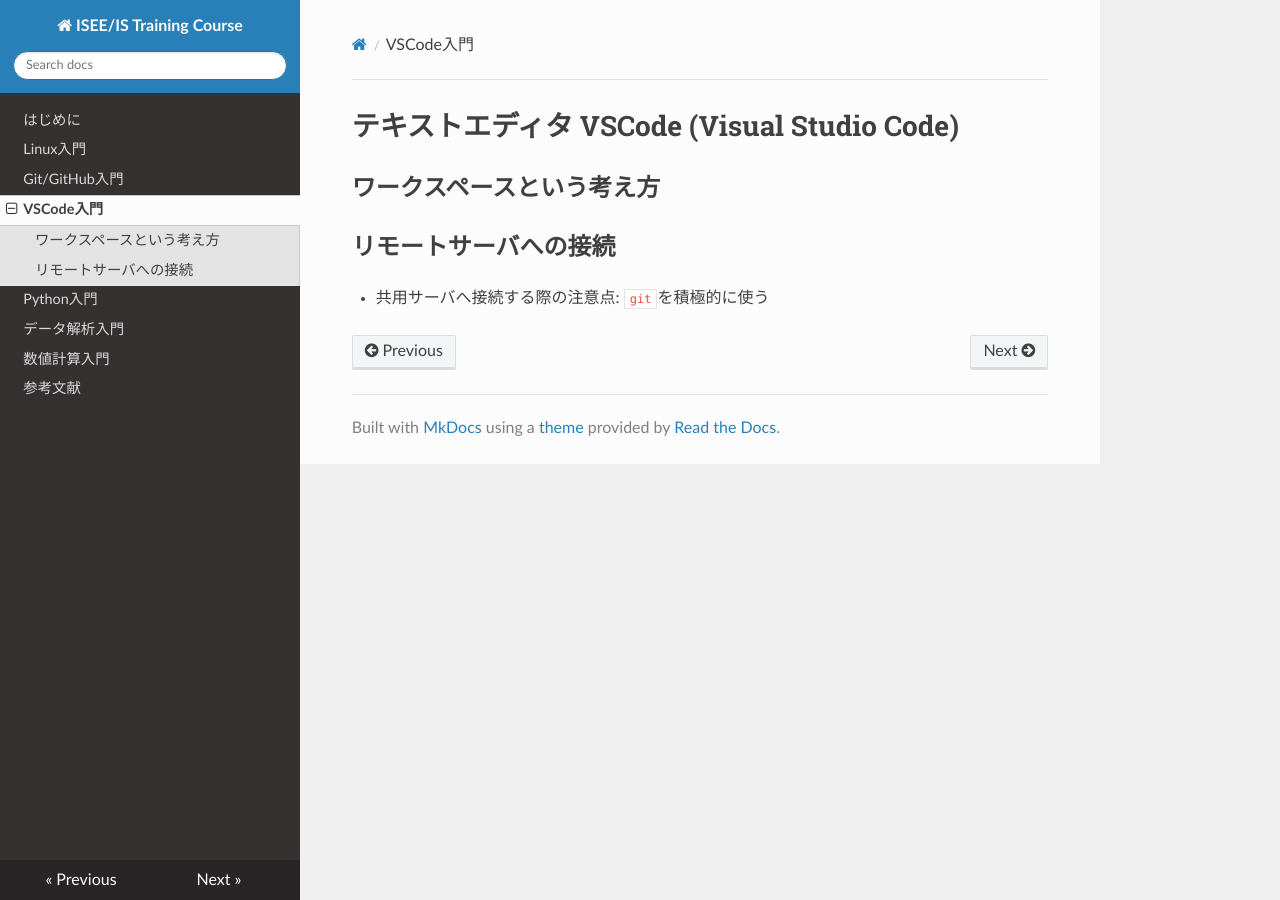
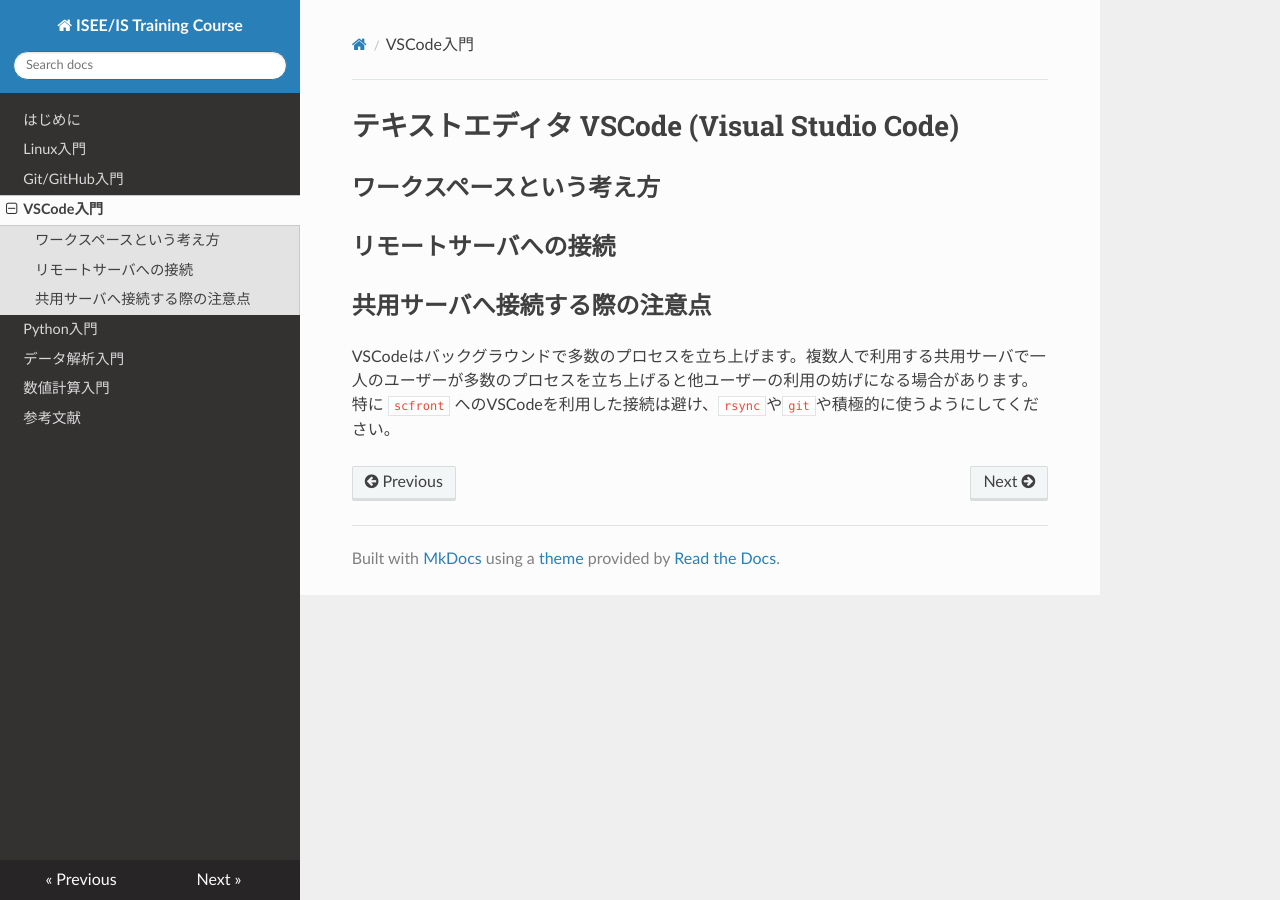
Before and after one commit to is-isee/training_course, an MkDocs documentation site: the page built from docs/vscode.md, in a window 1280 px wide. Built offline with MkDocs 1.6.1, drawn with Linux system fonts in a browser that asks for light colours; nearby versions of some CDN libraries.

Commit message:
added notes on vscode

```diff
--- a/docs/vscode.md
+++ b/docs/vscode.md
@@ -4,4 +4,6 @@
 
 ## リモートサーバへの接続
 
-- 共用サーバへ接続する際の注意点: `git`を積極的に使う
+## 共用サーバへ接続する際の注意点
+
+VSCodeはバックグラウンドで多数のプロセスを立ち上げます。複数人で利用する共用サーバで一人のユーザーが多数のプロセスを立ち上げると他ユーザーの利用の妨げになる場合があります。特に `scfront` へのVSCodeを利用した接続は避け、`rsync`や`git`や積極的に使うようにしてください。
```
